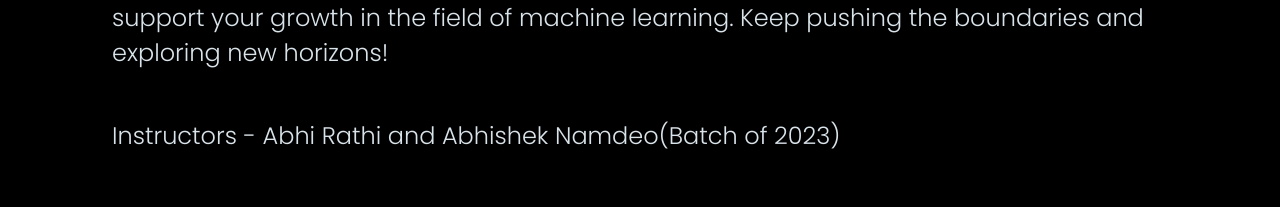
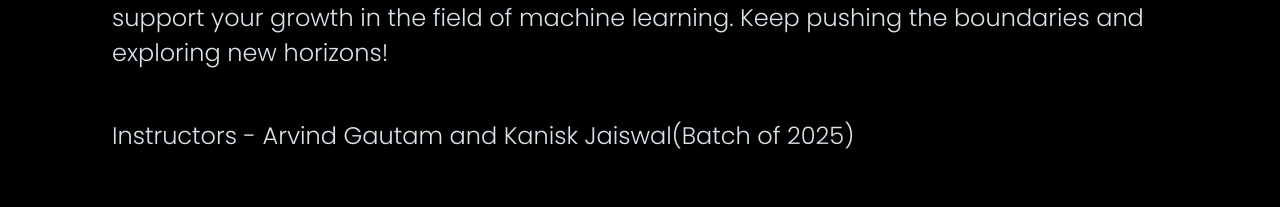
Before and after one commit to sion-chowdhary/DSDL-Website, a React (Create React App) app: page /whatwedo in a window 1280 px wide. Shown: the part 5383-5590 px from the top of the page. Built offline with nearby package versions, Linux system fonts and the light colour scheme; a web font is replaced by a local one.

Commit message:
website done

```diff
--- a/src/components/WhatWeDo.js
+++ b/src/components/WhatWeDo.js
@@ -143,7 +143,7 @@ const WhatWeDo = () => {
 
           Stay tuned for more exciting updates and resources as we continue to support your growth in the field of machine learning. Keep pushing the boundaries and exploring new horizons!
           </div>
-          <p className='prj-2'>Instructors - Abhi Rathi and Abhishek Namdeo(Batch of 2023)</p>
+          <p className='prj-2'>Instructors - Arvind Gautam and Kanisk Jaiswal(Batch of 2025)</p>
           <p className='prj-2'>Attended By - 200+ Students</p>
         </div>
       </div>
```
